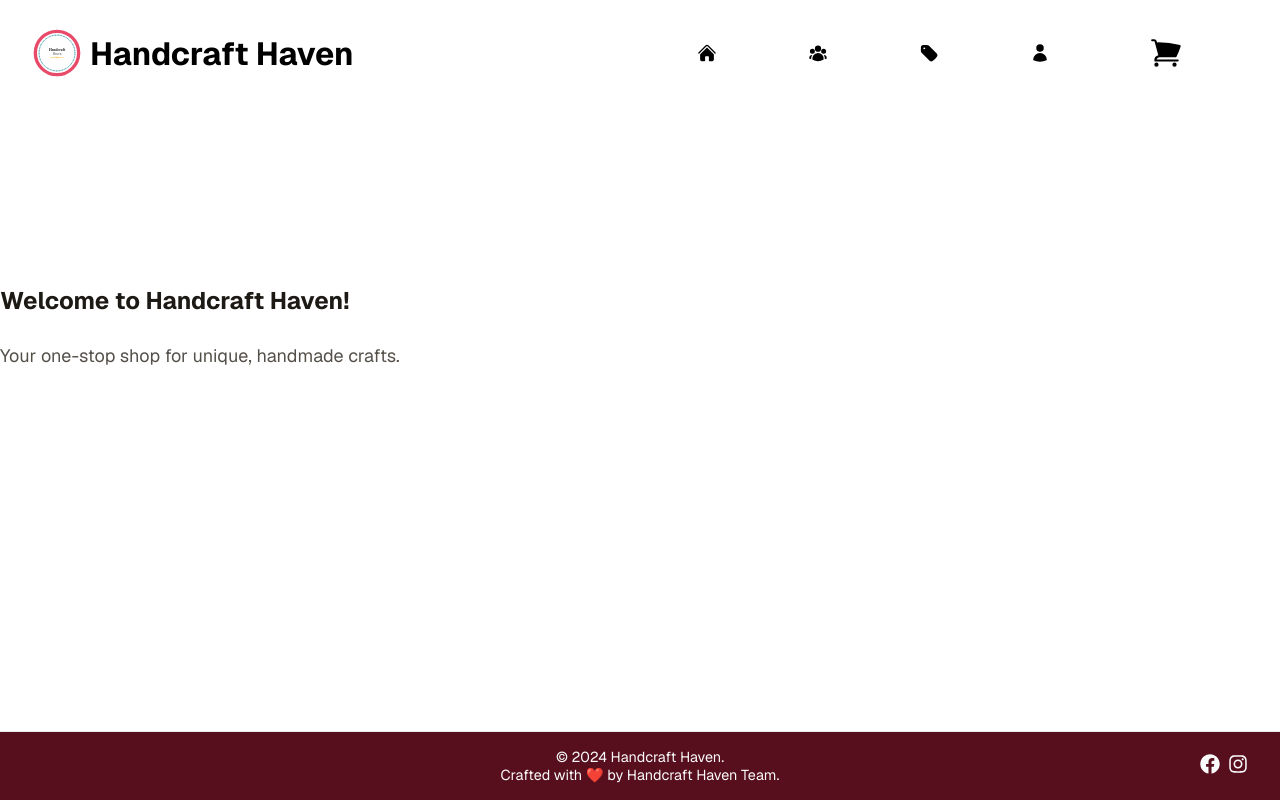
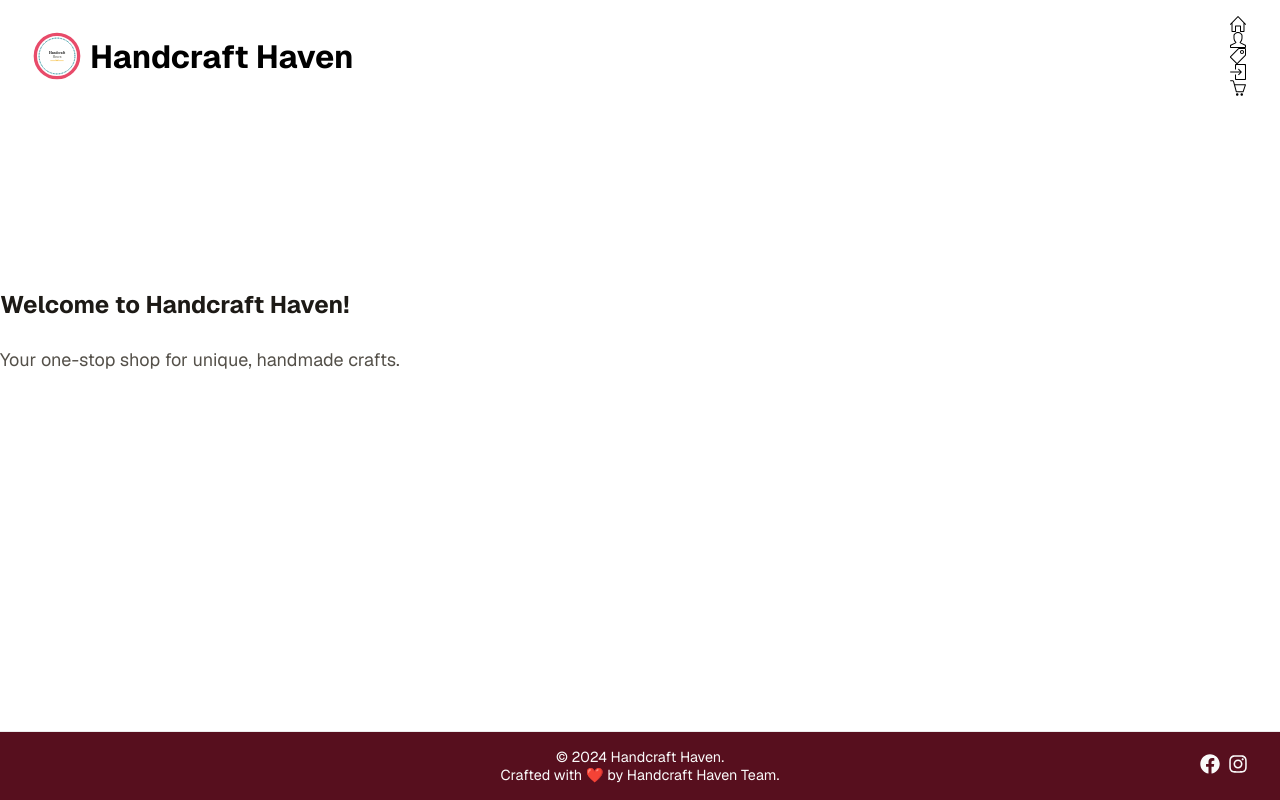
Before and after one commit to rfmarves/handcraft-haven, a Next.js app: page / in a window 1280 px wide. Built offline with nearby package versions, Linux system fonts and the light colour scheme.

Commit message:
Replace icons with react-icons and update nav styles

```diff
--- a/src/app/components/nav_links.tsx
+++ b/src/app/components/nav_links.tsx
@@ -2,41 +2,45 @@
 
 /**import home, user-circle, tag, user */
 import {
-  HomeIcon,
-  TagIcon,
-  UserGroupIcon,
-  UserIcon,
-} from "@heroicons/react/24/solid"
+  SlHome,
+  SlTag,
+  SlUser,
+  SlLogin,
+  SlBasket
+} from "react-icons/sl";
 
 /**navigations uses the Link library and usePathname */
 import Link from "next/link"
 import { usePathname } from "next/navigation"
-import CartButton from "./cart-button"
 import styles from "../page.module.css"
-import clsx from "clsx"
 
 /**links arrays */
 const links = [
   {
     name: "Home",
     href: "/",
-    icon: HomeIcon,
+    icon: SlHome,
   },
   {
     name: "Sellers Profile",
     href: "/sellers",
-    icon: UserGroupIcon,
+    icon: SlUser,
   },
   {
     name: "Product Listings",
     href: "/dashboard/products",
-    icon: TagIcon,
+    icon: SlTag,
   },
   {
     name: "Login",
     href: "/login",
-    icon: UserIcon,
+    icon: SlLogin,
   },
+  {
+    name: "Cart",
+    href: "/cart",
+    icon: SlBasket,
+  }
 ]
 
 /**export the link function. use map to assigne the links to the respective areas */
@@ -44,35 +48,19 @@ export default function Navlinks() {
   const pathname = usePathname()
 
   return (
-    <nav
-      className={clsx(
-        "flex items-center gap-3 h-[56px] px-4",
-        "bg-white text-black-900", // 👈 lock text color
-        "border-b shadow-sm",
-        styles.nav,
-      )}
-    >
+    <nav className={styles.navBlock} >
       {links.map((link) => {
         const LinkIcon = link.icon
         return (
           <Link
             key={link.name}
             href={link.href}
-            className={clsx(
-              "text-black-900 flex h-[48px] grow items-center justify-center gap-2 rounded-md bg-gray-50 p-3 text-sm font-medium hover:bg-sky-100 hover:text-blue-600 md:flex-none md:justify-start md:p-2 md:px-3",
-              styles.headerlinks,
-              {
-                "bg-sky-100 text-blue-600": pathname === link.href,
-              },
-            )}
+            className={styles.navLink}
           >
             <LinkIcon className={styles.headericons} />
-            {/* <p className="hidden md:block">{link.name}</p> */}
           </Link>
         )
       })}
-      {/**add the cartButon here */}
-      <CartButton />
     </nav>
   )
 }
```
